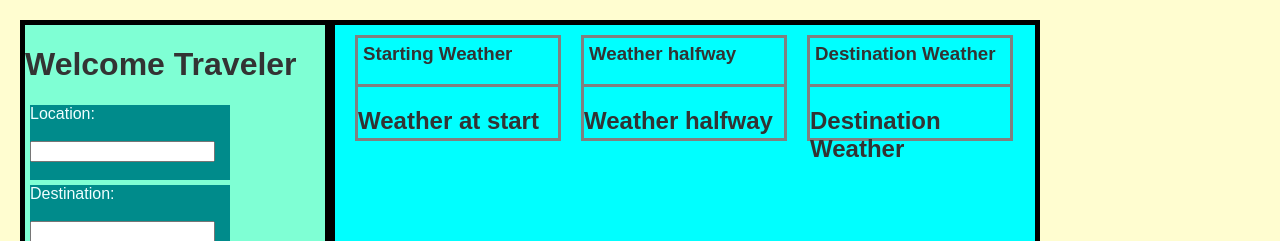
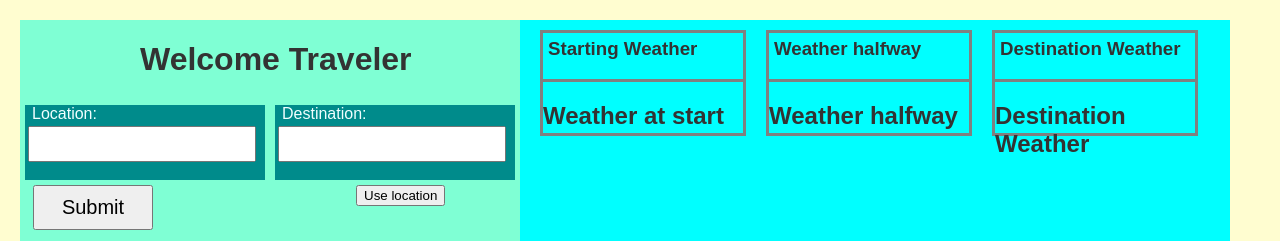
Before and after one commit to ascaletty/HackKu2026, a Flask app: page / in a window 1280 px wide. Shown: the top 241 px of the page. Run offline with Flask 3, Linux system fonts and the light colour scheme.

Commit message:
Changed Input visuals (top right)

```diff
--- a/static/style.css
+++ b/static/style.css
@@ -1,24 +1,27 @@
- #map { border: 5px solid black;
+ #map { border: 5px solid rgb(250, 255, 174);
         height: 500px;
-        width: 1000px;
+        width: 800px;
         margin-left: 25px;
+
 }
-
+h1{
+    margin-left: 120px;
+}
 div.topDiv{
-    border: 5px solid black;
-    width:300px;
-    height: 250px;
+    /*border: 5px solid black;*/
+    width:500px;
+    height: 260px;
     margin-top: 20px;
     margin-left: 20px;
     float: left;
     background-color: aquamarine;
   }
 div.weatherDiv{
-    border: 5px solid black;
-    width:700px;
+    /*border: 5px solid black;*/
+    width:710px;
     margin-top: 20px;
     float: left;
-    height: 250px;
+    height: 260px;
     background-color: aqua;
 }
 div.internalDiv{
@@ -39,12 +42,36 @@ div.subDiv{
 div.inputDiv{
     background-color: darkcyan;
     width: 200px;
-    width: 200px;
+    width: 240px;
     margin: 5px;
+    float: left;
 }
 label.Supertext{
-    color:azure
+    color:azure;
+    margin-left: 7px;
 }
+input.thatButton{
+    float: left;
+    margin-left: 13px;
+    margin-right: 3px;
+    width: 120px;
+    height: 45px;
+    font-size: 20px;
+
+}
+geolocation.uselocationbutton{
+    height:100px;
+    margin-left: 200px;
+}
+input.textboxcool{
+    margin: auto auto;
+    margin-left: 3px;
+    margin-top: 3px;
+    width: 220px;
+    height: 30px;
+    font-size: 20px;
+}
+
 h3{
     margin-left: 5px;
     margin-top: 5px;
--- a/templates/hello.html
+++ b/templates/hello.html
@@ -12,16 +12,17 @@
 {% endif %}
  <form onSubmit="sendData(); return false ">
   <div class="inputDiv">
-  <label class="Supertext" for="addy1">Location:</label><br><br>
-  <input type="text" id="addy1" name="addy1"><br><br>
+  <label class="Supertext" for="addy1">Location:</label>
+  <input class="textboxcool" type="text" id="addy1" name="addy1"><br><br>
   </div>
   <div class="inputDiv">
-  <label class="Supertext" for="addy2">Destination:</label><br><br>
-  <input type="text" id="addy2" name="addy2"><br><br>
+  <label class="Supertext" for="addy2">Destination:</label>
+  <input  class="textboxcool" type="text" id="addy2" name="addy2"><br><br>
   </div>
-  <input type="submit" value="Submit">
+  <input class = "thatButton" type="submit" value="Submit">
 </form>
-<geolocation>
+<br><br>
+<geolocation class = "uselocationbutton">
   <button id="fallback">Use location</button>
 </geolocation>
 <p id="output"></p>
```
